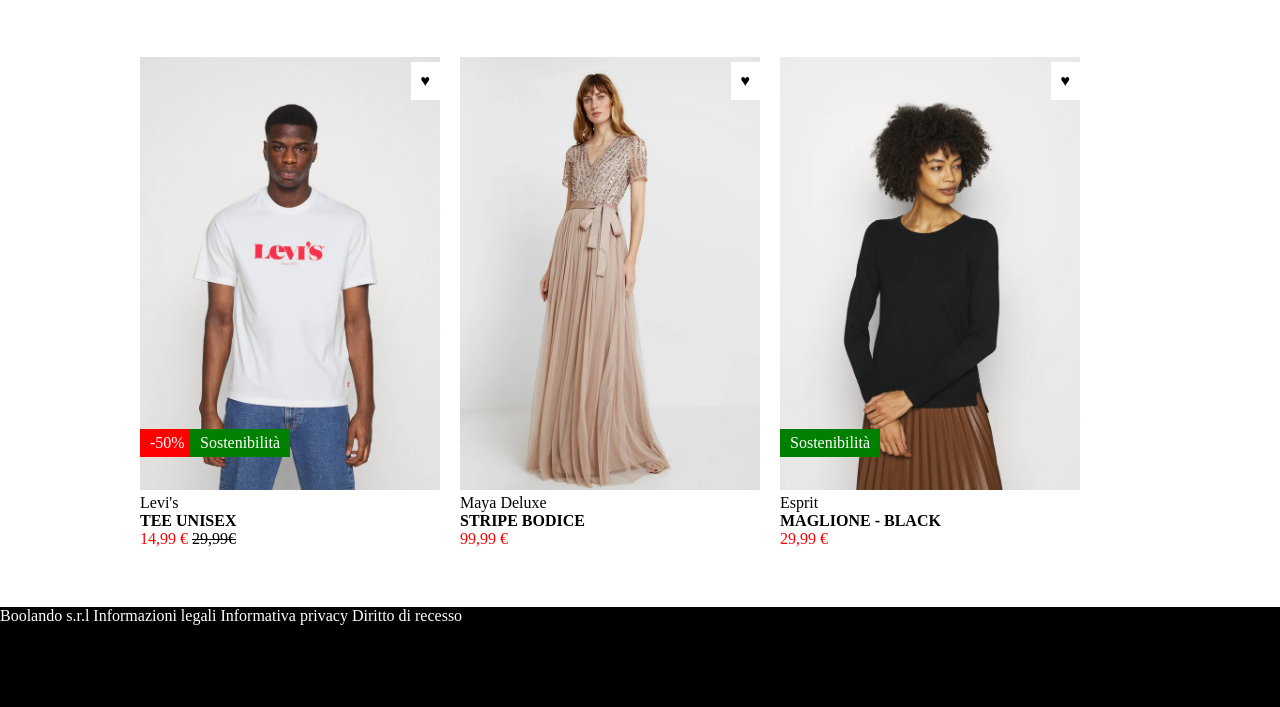
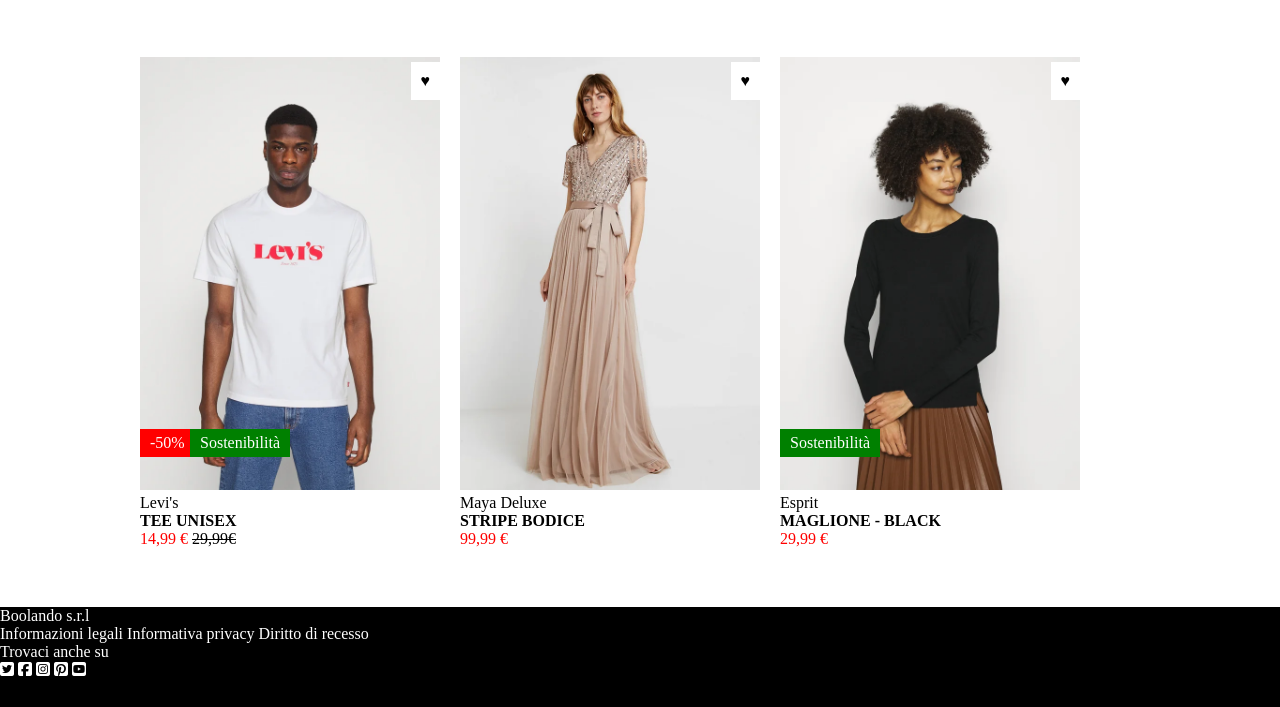
Before and after one commit to FrancescoGiommi/html-css-boolando, a plain HTML site: page index.html in a window 1280 px wide. Shown: the part 613-1320 px from the top of the page. Drawn offline with Linux system fonts and the light colour scheme.

Commit message:
Add icon footer

```diff
--- a/css/style.css
+++ b/css/style.css
@@ -30,11 +30,11 @@ img {
   width: 100%;
 }
 
-.logo {
+.header-logo {
   width: 150px;
 }
 
-.items {
+.header-items {
   color: white;
 }
 
@@ -140,5 +140,12 @@ img {
   color: white;
 }
 
-.end {
+.footer-item {
+  display: block;
 }
+
+.left {
+}
+
+.right {
+}
--- a/index.html
+++ b/index.html
@@ -19,11 +19,11 @@
       <!--Links, logo e icone-->
 
       <div class="header-container">
-        <span class="items">Donna Uomo Bambino</span>
-        <span class="logo"
+        <span class="header-items">Donna Uomo Bambino</span>
+        <span class="header-logo"
           ><img src="./img/img/boolean-logo.png" alt=""
         /></span>
-        <span class="items">
+        <span class="header-items">
           <i class="fa-regular fa-user"></i>
           <i class="fa-regular fa-heart"></i>
           <i class="fa-solid fa-bag-shopping"></i>
@@ -48,6 +48,7 @@
               <span class="discount-price">14,99 &euro;</span>
               <span><del>29,99&euro;</del></span>
             </div>
+
             <div class="card-image">
               <!--Card prodotto-->
               <span class="hearts">&hearts;</span>
@@ -61,6 +62,7 @@
               <span class="discount-price">20,99 &euro;</span>
               <span><del>29,99&euro;</del></span>
             </div>
+
             <div class="card-image">
               <!--Card prodotto-->
               <span class="hearts">&hearts;</span>
@@ -74,6 +76,7 @@
               <span class="discount-price">129,99 &euro;</span>
               <span><del>184,99&euro;</del></span>
             </div>
+
             <div class="card-image">
               <!--Card prodotto-->
               <span class="hearts">&hearts;</span>
@@ -99,6 +102,7 @@
               <span class="item-card"><b>STRIPE BODICE</b></span>
               <span class="discount-price">99,99 &euro;</span>
             </div>
+
             <div class="card-image">
               <!--Card prodotto-->
               <span class="hearts">&hearts;</span>
@@ -119,10 +123,21 @@
     <footer>
       <div class="footer-container">
         <div class="footer-content">
-          <span class="items end">Boolando s.r.l</span>
-          <span class="items end"
-            >Informazioni legali Informativa privacy Diritto di recesso</span
-          >
+          <span class="footer-item left">Boolando s.r.l</span>
+          <span class="footer-item left"
+            >Informazioni legali Informativa privacy Diritto di recesso
+          </span>
+        </div>
+
+        <div class="footer-content">
+          <span class="footer-item right">Trovaci anche su</span>
+          <span class="footer-item right">
+            <i class="fa-brands fa-square-twitter"></i>
+            <i class="fa-brands fa-square-facebook"></i>
+            <i class="fa-brands fa-square-instagram"></i>
+            <i class="fa-brands fa-square-pinterest"></i>
+            <i class="fa-brands fa-square-youtube"></i>
+          </span>
         </div>
       </div>
     </footer>
```
